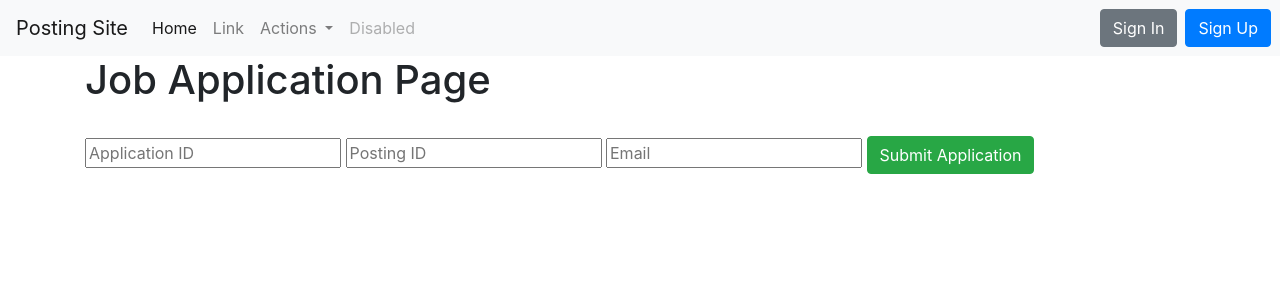
After one commit to CaoGreg/COMP-353-Main-Project, a Flask app: page /jobapplication in a window 1280 px wide. The commit adds this page. Shown: the top 300 px of the page. Run offline with Flask 2, Linux system fonts and the light colour scheme; some libraries are stand-ins or nearby versions.

Commit message:
search working, addedp jobapplication page

```diff
--- a/app.py
+++ b/app.py
@@ -1,5 +1,7 @@
 from flask import Flask, render_template,session, abort, url_for, redirect, request
 from flask_bootstrap import Bootstrap
+from bs4 import BeautifulSoup as Soup
+
 import sshtunnel
 from dotenv import load_dotenv
 from sshtunnel import SSHTunnelForwarder
@@ -57,14 +59,54 @@ def index():
 def postings():
     title = None
     category = None
+    open('templates/postings-results.html', 'w').close()
 
     if request.method == 'POST':
         title = request.form['title_search']
         category = request.form['category_search']
-        postings = search_postings(title, category)
-    # for rows in postings:
 
-    return render_template('postings.html')
+        file = open('templates/postings-results.html', 'w')
+        html = """
+        {% extends 'base.html' %}{% block body %}
+        <div class="container"><h1>Job Search Page</h1><br><form id="job-search-engine" action="" method="post"><input type="text" placeholder="Job Title" name="title_search"><input type="text" placeholder="Category" name="category_search"><input class="btn btn-success" type="submit" value="Search"></form><br><br></div>
+        <div class="container">
+            <table class="table" id="posting-table">
+              <thead>
+                <tr>
+                  <th scope="col">Posting ID</th>
+                  <th scope="col">Email</th>
+                  <th scope="col">Job Title</th>
+                  <th scope="col">Description</th>
+                  <th scope="col">Posting Date</th>
+                  <th scope="col">Status</th>
+                  <th scope="col">Category</th>
+                </tr>
+              </thead>
+              <tbody>
+        """
+        results = search_postings(title, category)
+
+        for rows in results:
+            html += "<tr>"
+            for col in rows:
+                html += "<td>" + str(col) + "</td>\n"
+            html += "</tr>"
+        html += """
+            </tbody>
+        </table>
+        </div>
+        {% endblock %}
+        """
+        file.write(html)
+        file.close()
+        return render_template('postings-results.html')
+    else:
+        return render_template('postings.html')
+
+@app.route('/jobapplication', methods=['GET', 'POST'])
+def jobapplication():
+    # if request.method == 'POST':
+    return render_template('jobapplication.html')
 
 @app.route('/login', methods=['GET', 'POST'])
 def login():
--- a/templates/base.html
+++ b/templates/base.html
@@ -28,6 +28,7 @@
               </a>
               <div class="dropdown-menu" aria-labelledby="navbarDropdown">
                 <a class="dropdown-item" href="postings">Postings</a>
+                <a class="dropdown-item" href="jobapplication">JobApplication</a>
                 <a class="dropdown-item" href="#">Another action</a>
                 <div class="dropdown-divider"></div>
                 <a class="dropdown-item" href="#">Something else here</a>
--- /dev/null
+++ b/templates/jobapplication.html
@@ -0,0 +1,18 @@
+{% extends 'base.html' %}
+
+{% block head %}
+
+{% endblock %}
+
+{% block body %}
+<div class="container">
+    <h1>Job Application Page</h1>
+    <br>
+    <form id="job-application-form" action="" method="post">
+      <input type="text" placeholder="Application ID" name="application_id">
+        <input type="text" placeholder="Posting ID" name="posting_id">
+        <input type="email" placeholder="Email" name="email">
+      <input class="btn btn-success" type="submit" value="Submit Application">
+    </form>
+</div>
+{% endblock %}
```
Also changed, not shown: templates/postings.html (+0 -16 lines), templates/postings-results.html (added).
